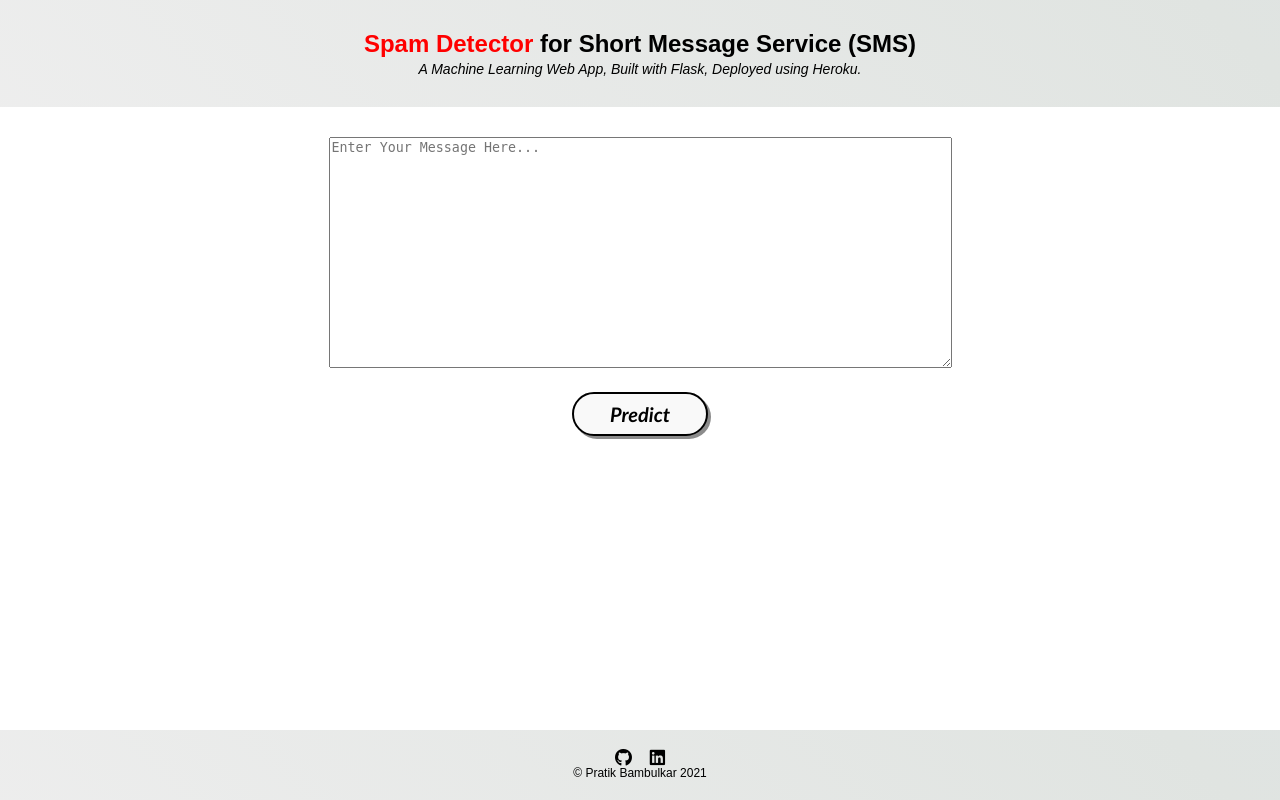
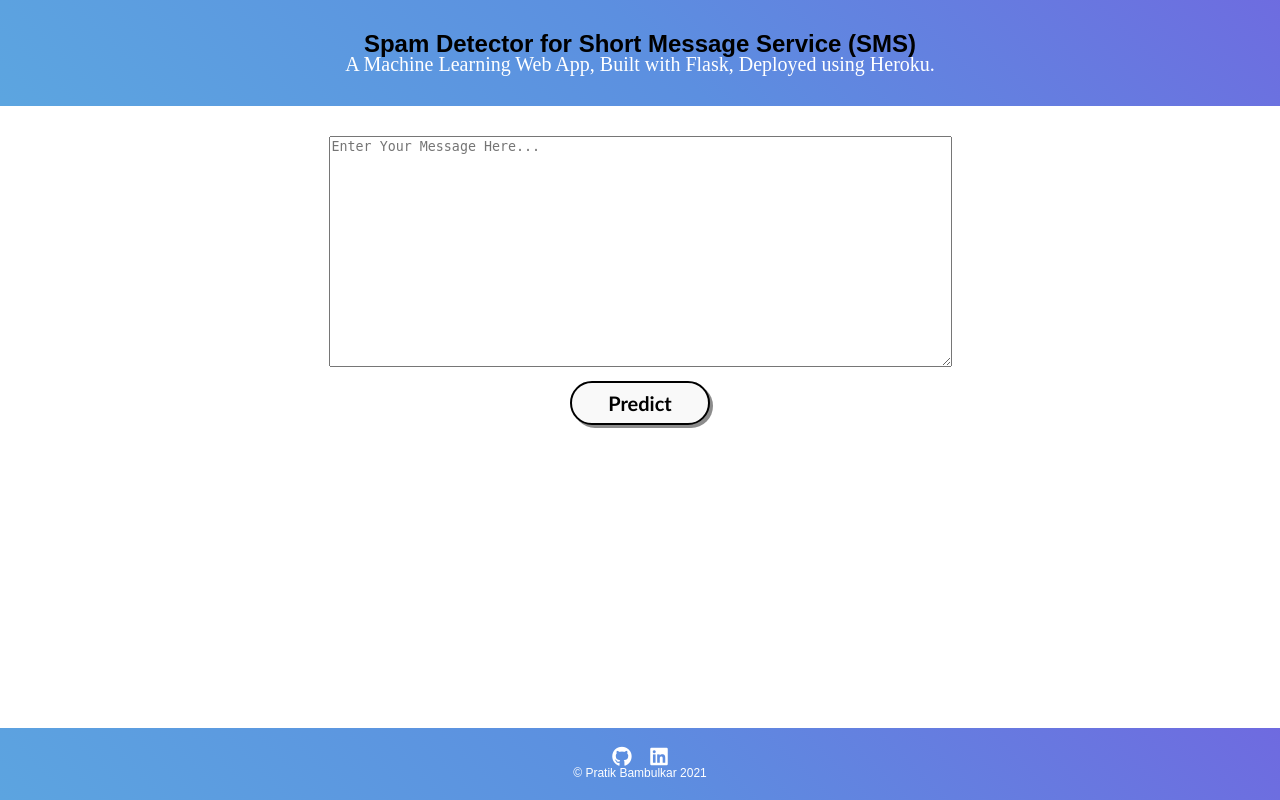
Before and after one commit to Pratik180198/Spam-Ham, a Flask app: page / in a window 1280 px wide. Run offline with Flask 2, Linux system fonts and the light colour scheme; parts of the project's set-up code (start-up, migrations or seed data) failed here and were passed over; some libraries are stand-ins or nearby versions.

Commit message:
Update style.css

```diff
--- a/static/style.css
+++ b/static/style.css
@@ -11,14 +11,14 @@ body{
     width: 100%;
 	height: 100%;
 	display: flex;
-  	flex-direction: column;
+	flex-direction: column;
 }
 
 /* Website Title */
 .container{
-	padding: 30px;
+    padding: 30px;
 	position: relative;
-	background: linear-gradient(45deg, #ffffff, #ffffff, #f9f9f9, #eeeeee, #e0e4e1, #d7e1ec);
+	background: linear-gradient(45deg, #d9ad3d, #d99d3d, #5ce0a3, #5cdce0, #5caee0, #5c8fe0, #765ce0, #d199a7);
 	background-size: 500% 500%;
 	animation: change-gradient 10s ease-in-out infinite;
 }
@@ -38,14 +38,18 @@ body{
     margin: 0;
 }
 
-.container span{
-    color: #ff0000;
+.heading_font{
+    color: #ffffff;
+	font-family: 'Roboto', normal;
+	font-size: 35px;
+	font-weight: normal;
 }
 
 .description p{
-    font-style: italic;
-    font-size: 14px;
-    margin: 3px 0 0;
+	color: #ffffff;
+    font-family: normal;
+    font-size: 20px;
+    margin: -5px 0 0;
 }
 
 /* Text Area */
@@ -54,55 +58,58 @@ body{
 	flex: 1 0 auto;
 }
 
-.message-box{
-    margin-bottom: 20px;
+.form-input {
+	text-align: center;
+	width: 350px;
+	height: 25px;
+	margin-bottom: 5px;
 }
 
 /* Predict Button */
 .my-cta-button{
-    background: #f9f9f9;
-    border: 2px solid #000000;
+	background: #f9f9f9;
+   	border: 2px solid #000000;
     border-radius: 1000px;
     box-shadow: 3px 3px #8c8c8c;
+	margin-top: 10px;
     padding: 10px 36px;
     color: #000000;
     display: inline-block;
-    font: italic bold 20px/1 "Calibri", sans-serif;
+   	font: normal bold 20px/1 "Calibri", sans-serif;
     text-align: center;
 }
 
 .my-cta-button:hover{
-    color: #ff0000;
-    border: 2px solid #ff0000;
+    color: #4d089a;
+    border: 2px solid #4d089a;
 }
 
 .my-cta-button:active{
     box-shadow: 0 0;
 }
 
-
-/* Footer */
-.footer{
-    font-size: 14px;
-	padding: 20px;
-	flex-shrink: 0;
-	position: relative;
-	background: linear-gradient(45deg, #ffffff, #ffffff, #f9f9f9, #eeeeee, #e0e4e1, #d7e1ec);
-	background-size: 500% 500%;
-	animation: change-gradient 10s ease-in-out infinite;
-}
-
+/* Contact */
 .contact-icon{
-	color: #000000;
+	color: #ffffff;
 	padding: 7px;
 }
-
 
 .contact-icon:hover{
 	color: #8c8c8c;
 }
 
+/* Footer */
+.footer{
+	flex-shrink: 0;
+	position: relative;
+	padding: 20px;
+	background: linear-gradient(45deg, #d9ad3d, #d99d3d, #5ce0a3, #5cdce0, #5caee0, #5c8fe0, #765ce0, #d199a7);
+	background-size: 500% 500%;
+	animation: change-gradient 10s ease-in-out infinite;
+}
+
 .footer-description{
+	color: #ffffff;
 	margin: 0;
 	font-size: 12px;
 }
@@ -122,5 +129,10 @@ body{
 }
 
 .gif{
-	width: 30%;
+	width: 25%;
 }
+
+.gif1{
+	width: 35%;
+    	margin: 10px 0;
+}
```
